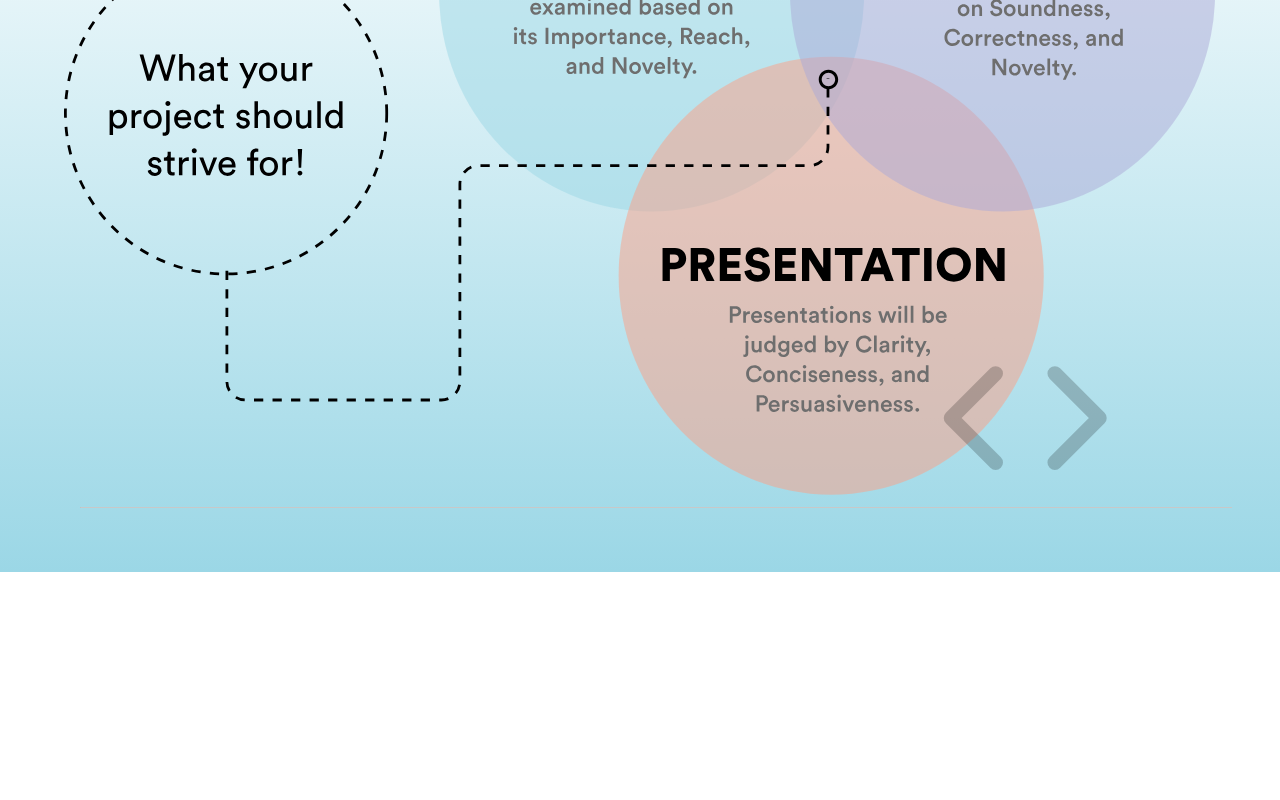
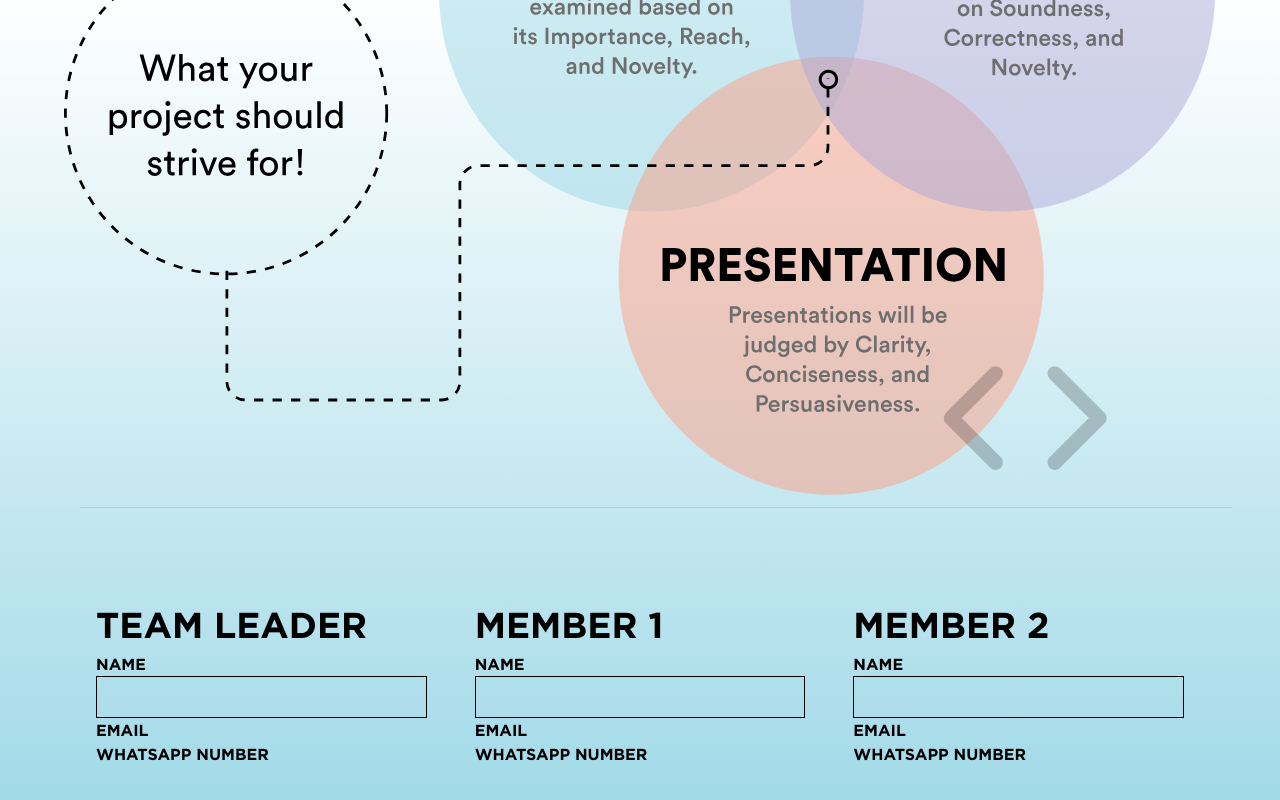
Before and after one commit to WahajJaved20/DevDay-FYP-Web-Module, a React (Vite) app: page / in a window 1280 px wide. Shown: the part 2028-2828 px from the top of the page. Before the commit the page ends 2600 px from the top, so only its background shows below. Built offline with nearby package versions, Linux system fonts and the light colour scheme.

Commit message:
submission form progress

```diff
--- a/package.json
+++ b/package.json
@@ -20,7 +20,6 @@
     "@types/react-dom": "^18.2.22",
     "@vitejs/plugin-react-swc": "^3.5.0",
     "autoprefixer": "^10.4.19",
-    "daisyui": "^4.9.0",
     "eslint": "^8.57.0",
     "eslint-plugin-react": "^7.34.1",
     "eslint-plugin-react-hooks": "^4.6.0",
--- a/src/App.jsx
+++ b/src/App.jsx
@@ -6,6 +6,7 @@ import HOCPrizes from './Components/Prizes';
 import HOCCallout from './Components/Callout';
 import HOCTimeline from './Components/Timeline';
 import HOCVennDiagram from './Components/VennDiagram';
+import HOCTeamSection from './Components/SubmissionForm';
 function App() {
 
   return (
@@ -16,6 +17,7 @@ function App() {
       <HOCCallout />
       <HOCTimeline />
       <HOCVennDiagram />
+      <HOCTeamSection />
     </>
   )
 }
--- /dev/null
+++ b/src/Components/SubmissionForm.jsx
@@ -0,0 +1,50 @@
+import React from "react";
+import HOC from "./HOC";
+function TeamMember({ header, name, email, whatsapp }) {
+    const [emailID, setEmailID] = React.useState('');
+    return (
+      <div className="flex flex-col py-8 px-4">
+        <h1 className="font-Gotham text-4xl text-black font-bold mb-2">{header}</h1>
+        <p className="font-Gotham text-black font-bold">{name}</p>
+        <input value={emailID} onChange={(e)=>{setEmailID(e.target.value)}}
+          className="border-b  bg-transparent  border-black outline-none" type="text" />
+        <p className="font-Gotham text-black font-bold">{email}</p>
+        <p className="font-Gotham text-black font-bold">{whatsapp}</p>
+      </div>
+    );
+  }
+
+  function TeamSection() {
+    const teamMembers = [
+      {
+        header: 'TEAM LEADER',
+        name: "NAME",
+        email: 'EMAIL',
+        whatsapp: 'WHATSAPP NUMBER',
+      },
+      {
+        header: 'MEMBER 1',
+        name: "NAME",
+        email: 'EMAIL',
+        whatsapp: 'WHATSAPP NUMBER',
+      },
+      {
+        header: 'MEMBER 2',
+        name: "NAME",
+        email: 'EMAIL',
+        whatsapp: 'WHATSAPP NUMBER',
+      },
+
+    ];
+
+    return (
+      <div className="grid grid-cols-1 border-none md:grid-cols-2 lg:grid-cols-3 gap-4 px-4">
+        {teamMembers.map((member) => (
+          <TeamMember key={member.name} {...member} />
+        ))}
+      </div>
+    );
+  }
+
+const HOCTeamSection = HOC(TeamSection);
+export default HOCTeamSection;
--- a/tailwind.config.js
+++ b/tailwind.config.js
@@ -27,6 +27,5 @@ export default {
   },
   plugins: [
     require('flowbite/plugin'),
-    require("daisyui")
   ]
 }
```
Also changed, not shown: 1 other file (tests, documents, lock files or other folders).
